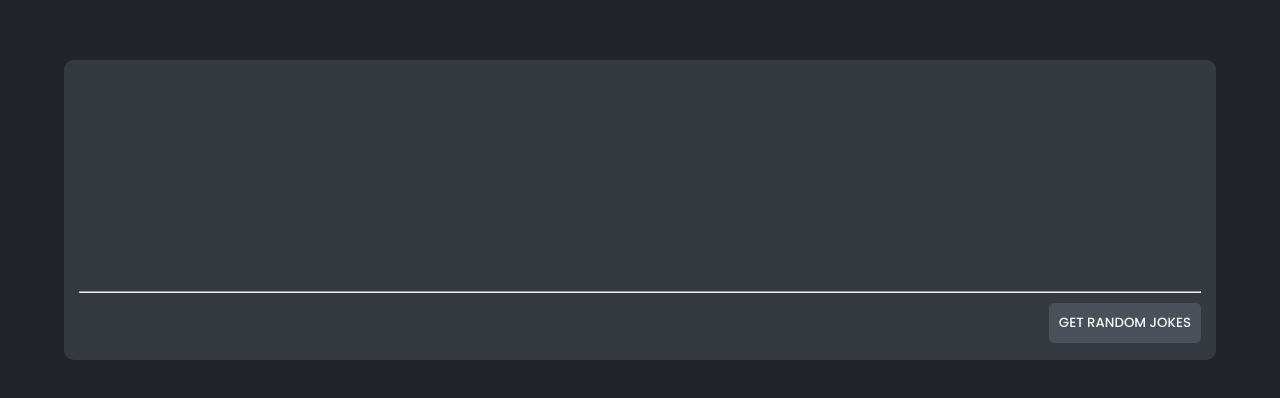
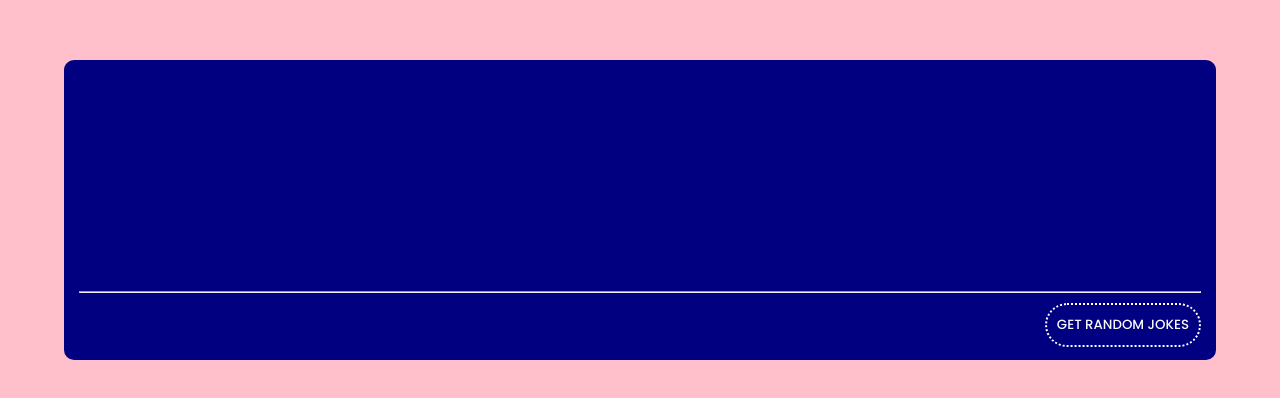
Before and after one commit to mobinhimu/random-joke-generator, a plain HTML site: page index.html in a window 1280 px wide. Shown: the part 190-588 px from the top of the page. Drawn offline with Linux system fonts and the light colour scheme.

Commit message:
changed some styling of css

```diff
--- a/style.css
+++ b/style.css
@@ -7,7 +7,7 @@
   font-family: "Poppins", sans-serif; */
 }
 body {
-  background-color: #212529;
+  background-color: pink;
 }
 .container {
   max-width: 90%;
@@ -20,7 +20,7 @@ body {
 .rand {
   height: 300px;
   width: 100%;
-  background-color: #343a40;
+  background-color: navy;
   border-radius: 10px;
   transition-duration: 0.3s;
   cursor: pointer;
@@ -49,14 +49,14 @@ h4 {
   justify-content: flex-end;
 }
 button {
-  background-color: #495057;
+  background-color: navy;
   font-family: "Poppins", sans-serif;
   font-weight: 500;
   color: #f8f9fa;
-  border: none;
+  border: 2px white dotted;
   outline: none;
   text-transform: uppercase;
   padding: 10px;
-  border-radius: 5px;
+  border-radius: 25px;
   cursor: pointer;
 }
```
